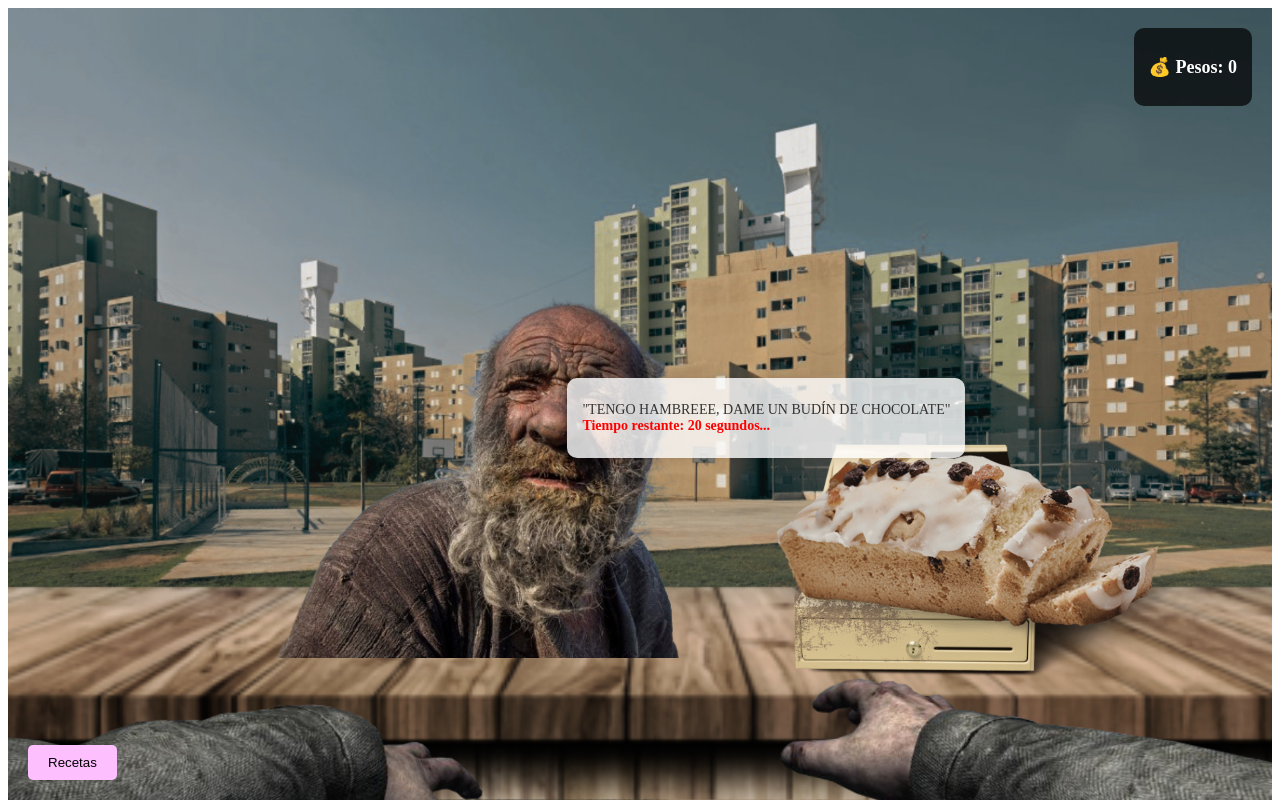
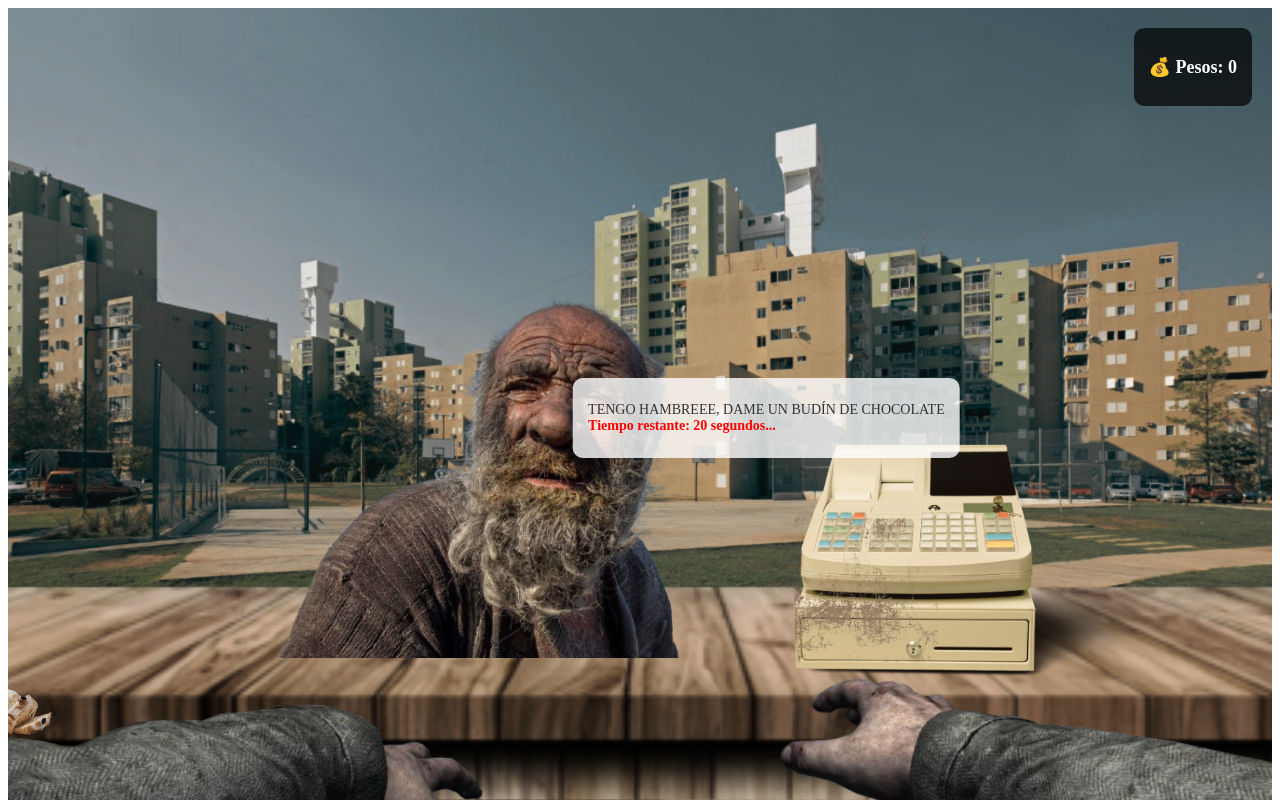
Before and after one commit to PioIX/2024-TPFinal-G18, a Next.js app in the folder frontend/: page /pages/Soldati/mostrador in a window 1280 px wide. Built offline with nearby package versions, Linux system fonts and the light colour scheme.

Commit message:
componentes clientes

```diff
--- a/frontend/src/app/pages/Soldati/mostrador/mostradorsoldati.module.css
+++ b/frontend/src/app/pages/Soldati/mostrador/mostradorsoldati.module.css
@@ -129,3 +129,12 @@
     transform: scale(2.2); /* Ajusta el valor según el tamaño deseado */
     top: 328px;
 }
+
+.budinImageContainer {
+    position: absolute; /* Cambia a absolute para poder moverlo */
+    top: 550px; /* Ajusta según necesites */
+    right: 1000px; /* Ajusta según necesites */
+    width: 550px; /* Cambia el tamaño si es necesario */
+    cursor: pointer;
+    z-index: 30; /* Asegúrate de que esté frente a los clientes */
+}
--- a/frontend/src/app/pages/Soldati/mostrador/page.js
+++ b/frontend/src/app/pages/Soldati/mostrador/page.js
@@ -4,15 +4,18 @@ import { useState, useEffect, useRef } from "react";
 import styles from "./mostradorsoldati.module.css";
 import Mostrador from "@/components/Mostrador";
 import Score from '@/components/Score';
+import Cliente from "@/components/Clientes";
 
 export default function MostradorLogica() {
+    const [score, setScore] = useState(0); // Definimos el estado para el puntaje
+
     // Estados para el cliente 1
     const [showImage1, setShowImage1] = useState(false);
     const [slideIn1, setSlideIn1] = useState(false);
     const [slideOut1, setSlideOut1] = useState(false);
     const [showDialogue1, setShowDialogue1] = useState(false);
     const [timeLeft1, setTimeLeft1] = useState(25);
-    const [hasReceivedFood1, setHasReceivedFood1] = useState(false); // Nuevo estado
+    const [hasReceivedFood1, setHasReceivedFood1] = useState(false);
 
     // Estados para el cliente 2
     const [showImage2, setShowImage2] = useState(false);
@@ -20,12 +23,7 @@ export default function MostradorLogica() {
     const [slideOut2, setSlideOut2] = useState(false);
     const [showDialogue2, setShowDialogue2] = useState(false);
     const [timeLeft2, setTimeLeft2] = useState(30);
-    const [hasReceivedFood2, setHasReceivedFood2] = useState(false); // Nuevo estado
-
-    // Otros estados
-    const [isModalOpen, setIsModalOpen] = useState(false);
-    const [isPlaying, setIsPlaying] = useState(false);
-    const [score, setScore] = useState(0);
+    const [hasReceivedFood2, setHasReceivedFood2] = useState(false);
 
     const playImgRef = useRef(null);
     const soundRef = useRef(null);
@@ -48,7 +46,7 @@ export default function MostradorLogica() {
         }, 1000);
 
         const hideImageTimer1 = setTimeout(() => {
-            if (!hasReceivedFood1) {  // Solo se ejecuta si no ha recibido comida
+            if (!hasReceivedFood1) {
                 setSlideIn1(false);
                 setSlideOut1(true);
                 setShowDialogue1(false);
@@ -100,16 +98,25 @@ export default function MostradorLogica() {
         };
     }, [hasReceivedFood2]);
 
-    // Función para entregar el budín a un cliente
+    // Función para entregar el budín al cliente
     const handleGiveFood = () => {
         if (showImage1 && !hasReceivedFood1) {
             setHasReceivedFood1(true);
+        } else if (showImage2 && !hasReceivedFood2) {
+            setHasReceivedFood2(true);
+        }
+    };
+
+    // Función para hacer clic en el cliente y que se vaya si ha recibido comida
+    const handleClientClick = (clientNumber) => {
+        if (clientNumber === 1 && hasReceivedFood1) {
+            setScore(prevScore => prevScore + 10); // Incrementa el puntaje al cumplir la interacción
             setSlideIn1(false);
             setSlideOut1(true);
             setShowDialogue1(false);
             setTimeout(() => setShowImage1(false), 500);
-        } else if (showImage2 && !hasReceivedFood2) {
-            setHasReceivedFood2(true);
+        } else if (clientNumber === 2 && hasReceivedFood2) {
+            setScore(prevScore => prevScore + 10);
             setSlideIn2(false);
             setSlideOut2(true);
             setShowDialogue2(false);
@@ -117,91 +124,40 @@ export default function MostradorLogica() {
         }
     };
 
-    const toggleModal = () => {
-        setIsModalOpen(!isModalOpen);
-    };
-
-    useEffect(() => {
-        const handlePlayPause = () => {
-            if (!soundRef.current) {
-                soundRef.current = new Audio('/sound/Los Hijos del Sol - Carñito.mp3');
-            }
-
-            if (isPlaying) {
-                soundRef.current.pause();
-                setIsPlaying(false);
-            } else {
-                soundRef.current.play();
-                setIsPlaying(true);
-            }
-        };
-
-        const playImgElement = playImgRef.current;
-
-        if (playImgElement) {
-            playImgElement.addEventListener('click', handlePlayPause);
-        }
-
-        return () => {
-            if (playImgElement) {
-                playImgElement.removeEventListener('click', handlePlayPause);
-            }
-        };
-    }, [isPlaying]);
-
     return (
         <div className={styles.imgSoldati}>
-
             <Score score={score} />
 
-            {/* Cliente 1 */}
-            {showImage1 && (
-                <div className={styles.characterContainer}>
-                    <img
+            <Cliente
                 src="/clientes/hombreSucio.png"
                 alt="Cliente 1"
-                        className={`${styles.appearImage} ${slideIn1 ? styles.slideIn : ''} ${slideOut1 ? styles.slideOut : ''}`}
+                dialogue="TENGO HAMBREEE, DAME UN BUDÍN DE CHOCOLATE"
+                showImage={showImage1}
+                slideIn={slideIn1}
+                slideOut={slideOut1}
+                showDialogue={showDialogue1}
+                timeLeft={timeLeft1}
+                onClientClick={() => handleClientClick(1)}
             />
-                    {showDialogue1 && (
-                        <div className={styles.dialogueBox}>
-                            <p>
-                                "TENGO HAMBREEE, DAME UN BUDÍN DE CHOCOLATE"
-                                <br />
-                                <span className={styles.timerText}>Tiempo restante: {timeLeft1} segundos...</span>
-                            </p>
-                        </div>
-                    )}
-                </div>
-            )}
 
-            {/* Cliente 2 */}
-            {showImage2 && (
-                <div className={styles.characterContainer}>
-                    <img
+            <Cliente
                 src="/clientes/hombreChorro.png"
                 alt="Cliente 2"
-                        className={`${styles.appearImage} ${slideIn2 ? styles.slideIn : ''} ${slideOut2 ? styles.slideOut : ''} ${styles.largerImage}`}
+                dialogue="¡Dame un budín, rápido!"
+                showImage={showImage2}
+                slideIn={slideIn2}
+                slideOut={slideOut2}
+                showDialogue={showDialogue2}
+                timeLeft={timeLeft2}
+                onClientClick={() => handleClientClick(2)}
             />
-                    {showDialogue2 && (
-                        <div className={styles.dialogueBox}>
-                            <p>
-                                "¡Dame un budín, rápido!"
-                                <br />
-                                <span className={styles.timerText}>Tiempo restante: {timeLeft2} segundos...</span>
-                            </p>
-                        </div>
-                    )}
-                </div>
-            )}
 
-            {/* Imagen del Budín */}
             <img
                 src="/objetos/budinLimonSoldati.png"
                 alt="Budín de Limón"
-                className={styles.budinImage}
-                onClick={handleGiveFood} // Acción al hacer clic en el budín
+                className={styles.budinImageContainer}
+                onClick={handleGiveFood}
             />
-
             {/* Radio */}
             <img
             ref={playImgRef}
@@ -210,35 +166,6 @@ export default function MostradorLogica() {
             id="playImg"
             alt="Play Radio"
         />
-
-            {/* Botón para abrir modal */}
-            <button
-                className={styles.openModalButton}
-                onClick={toggleModal}
-            >
-                Recetas
-            </button>
-
-            {/* Modal con recetas */}
-            {isModalOpen && (
-                <div className={styles.modalOverlay}>
-                    <div className={styles.modalContent}>
-                        <div className={styles.nonEditableText}>
-                            {"Masa + Cacao + Chips de chocolate = Budín de chocolate\nMasa + Esencia de vainilla + limón = Budín de vainilla"
-                                .split('\n')
-                                .map((line, index) => (
-                                    <p key={index}>{line}</p>
-                                ))}
-                        </div>
-                        <button
-                            className={styles.closeModalButton}
-                            onClick={toggleModal}
-                        >
-                            Cerrar
-                        </button>
-                    </div>
-                </div>
-            )}
   </div>
 );
 }
--- /dev/null
+++ b/frontend/src/components/Clientes.js
@@ -0,0 +1,38 @@
+"use client"
+
+// Cliente.js
+import React from 'react';
+import clientStyles from './clientes.module.css';
+
+export default function Cliente({
+    src,
+    alt,
+    dialogue,
+    showImage,
+    slideIn,
+    slideOut,
+    showDialogue,
+    timeLeft,
+    onClientClick
+}) {
+    if (!showImage) return null;
+
+    return (
+        <div className={clientStyles.characterContainer} onClick={onClientClick}>
+            <img
+                src={src}
+                alt={alt}
+                className={`${clientStyles.appearImage} ${slideIn ? clientStyles.slideIn : ''} ${slideOut ? clientStyles.slideOut : ''}`}
+            />
+            {showDialogue && (
+                <div className={clientStyles.dialogueBox}>
+                    <p>
+                        {dialogue}
+                        <br />
+                        <span className={clientStyles.timerText}>Tiempo restante: {timeLeft} segundos...</span>
+                    </p>
+                </div>
+            )}
+        </div>
+    );
+}
--- /dev/null
+++ b/frontend/src/components/clientes.module.css
@@ -0,0 +1,44 @@
+/* cliente.module.css */
+
+.characterContainer {
+    position: relative;
+}
+
+.appearImage {
+    position: absolute;
+    top: 270px;
+    left: -600px;
+    max-width: 570px;
+    max-height: 570px;
+    z-index: 10;
+    transition: left 1s ease-in-out;
+    height: 380px;
+    width: 600px;
+}
+
+.slideIn {
+    left: 20%;
+}
+
+.slideOut {
+    left: 120%;
+    transition: left 0.7s ease-in-out;
+}
+
+.dialogueBox {
+    position: absolute;
+    top: 370px;
+    left: 60%;
+    transform: translateX(-50%);
+    background-color: rgba(255, 255, 255, 0.8);
+    padding: 10px 15px;
+    border-radius: 10px;
+    font-size: 14px;
+    color: #333;
+    z-index: 20;
+}
+
+.timerText {
+    font-weight: bold;
+    color: red;
+}
```
Lines whose indentation alone changed are shown as unchanged.
